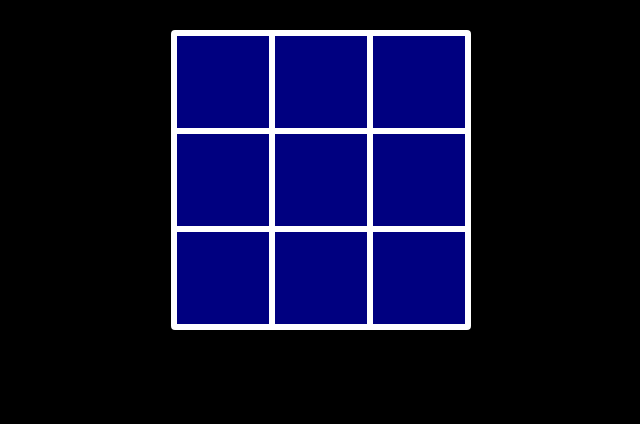
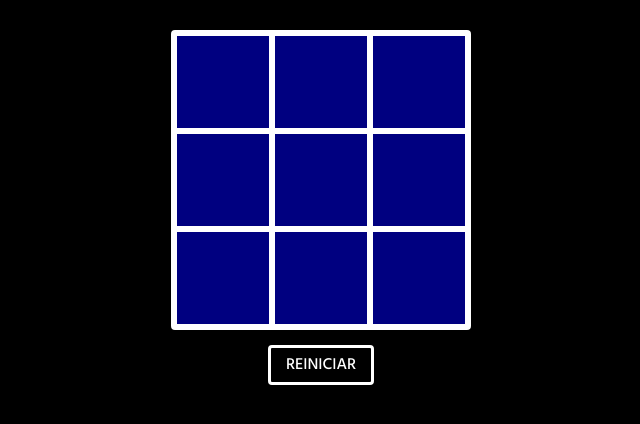
Before and after one commit to Joacy/tictactoe-em-javascript, a plain HTML site: page tictactoe/index.html in a window 1280 px wide. Shown: the whole page, without its empty margins (319-959 px from the left). Drawn offline with nearby package versions, Linux system fonts and the light colour scheme.

Commit message:
Botão de Reiniciar

```diff
--- a/tictactoe/css/styles.css
+++ b/tictactoe/css/styles.css
@@ -56,3 +56,21 @@ h1, h2, h3, h4, h5, h6, p{
 	font-weight: 600;
 	cursor: pointer;
 }
+
+button{
+	background: transparent;
+	color: #ffffff;
+	font-size: 16px;
+	font-weight: 500;
+	text-transform: uppercase;
+	border-radius: 4px;
+	border: 3px solid #ffffff;
+	padding: 5px 15px;
+	margin-top: 15px;
+	cursor: pointer;
+}
+
+button:hover{
+	background: #ffffff;
+	color: #000000;
+}
--- a/tictactoe/index.html
+++ b/tictactoe/index.html
@@ -15,6 +15,7 @@
     <section class="principal">
         <div class="d-flex flex-column align-items-center container">
             <div class="row jogo"></div>
+            <button onclick="tic_tac_toe.start()">Reiniciar</button>
         </div>
     </section>
 
--- a/tictactoe/js/tictactoe.js
+++ b/tictactoe/js/tictactoe.js
@@ -22,6 +22,17 @@ const tic_tac_toe = {
 
     init: function (container) {
         this.container_element = container;
+    },
+
+    start: function(){
+        if(this.gameover == true){
+            this.tabuleiro.fill('');
+            this.gameover = false;
+            this.draw();
+        }
+        else{
+            alert("A PARTIDA AINDA NÃO TERMINOU");
+        }
     },
 
     make_play: function(posicao){
```
